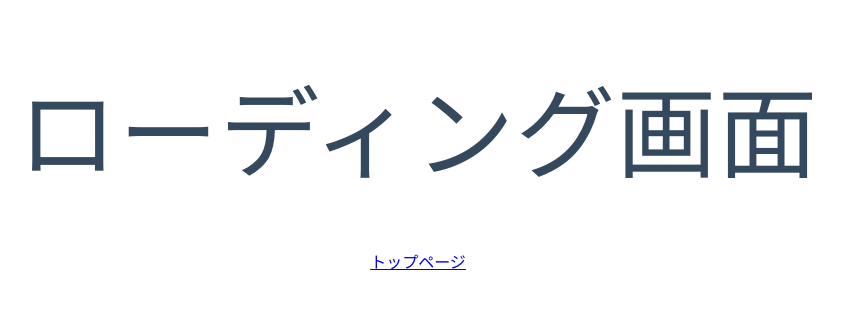
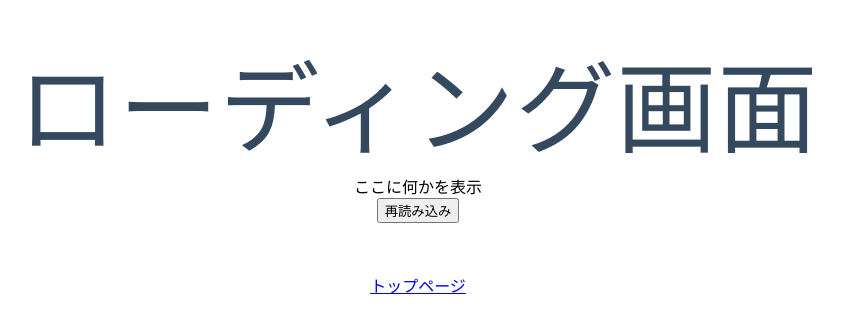
Before and after one commit to YanaPIIDXer/NuxtTest, a Nuxt app: page /loading-screen in a window 1280 px wide. Shown: the part 237-570 px from the top of the page, without its empty margins (222-1065 px from the left). Built offline with nearby package versions, Linux system fonts and the light colour scheme.

Commit message:
ロード開始・終了用のメソッドを定義。

```diff
--- a/pages/loading-screen.vue
+++ b/pages/loading-screen.vue
@@ -5,6 +5,8 @@
         ローディング画面
       </h1>
       <div class="unit">
+          <div>ここに何かを表示</div>
+          <button v-on:click="beginLoad">再読み込み</button>
       </div>
       <nuxt-link to="/">トップページ</nuxt-link><br />
     </div>
@@ -14,6 +16,19 @@
 <script>
 export default
 {
+    methods:
+    {
+        beginLoad: function()
+        {
+            alert("Load Start.");
+            setTimeout(this.onLoaded, 3000);
+        },
+
+        onLoaded: function()
+        {
+            alert("Load Finished.");
+        },
+    },
 }
 </script>
 
```
